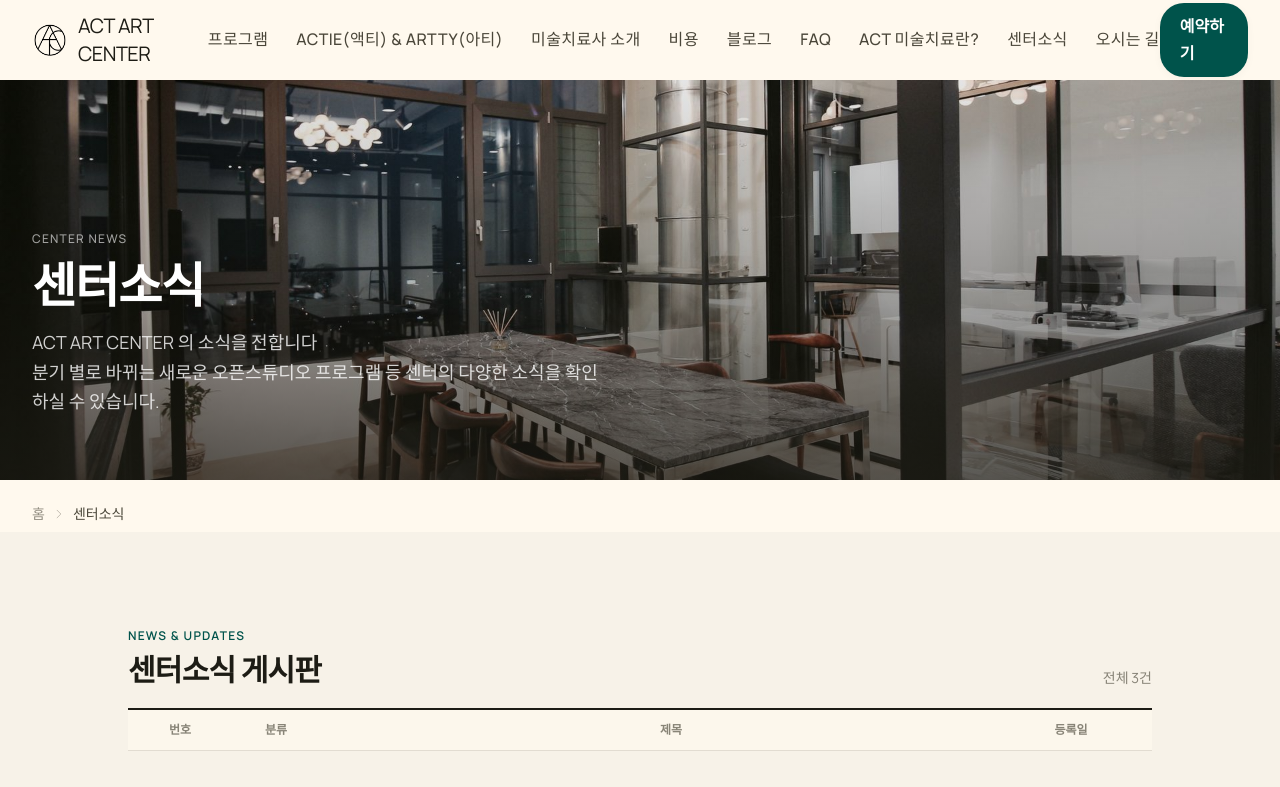
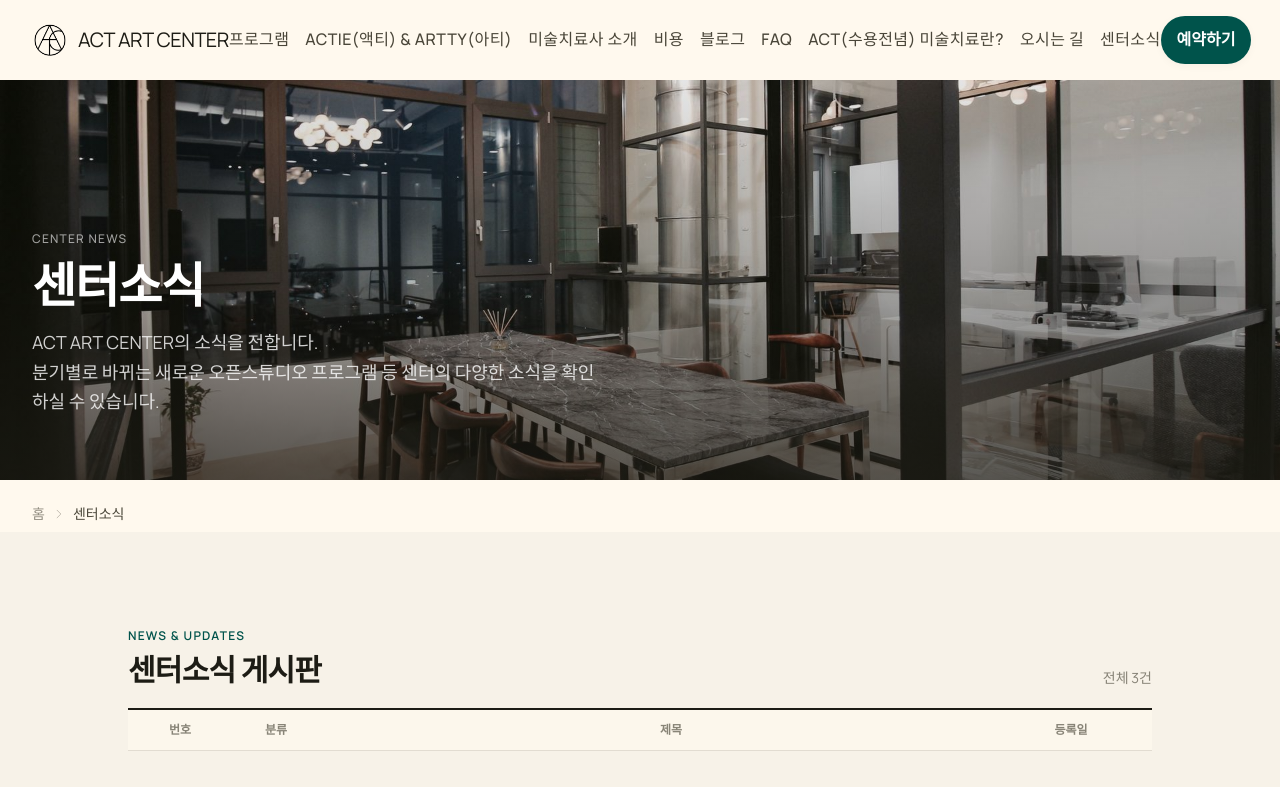
Before and after one commit to act-art-center/actartcenter.com, a Next.js app: page /news in a window 1280 px wide. Shown: the top 787 px of the page. Built offline with nearby package versions, Linux system fonts and the light colour scheme.

Commit message:
Refine center news navigation

```diff
--- a/src/app/news/page.tsx
+++ b/src/app/news/page.tsx
@@ -96,9 +96,9 @@ export default function NewsPage() {
         title="센터소식"
         subtitle={
           <>
-            ACT ART CENTER 의 소식을 전합니다
+            ACT ART CENTER의 소식을 전합니다.
             <br />
-            분기 별로 바뀌는 새로운 오픈스튜디오 프로그램 등 센터의 다양한 소식을 확인하실 수 있습니다.
+            분기별로 바뀌는 새로운 오픈스튜디오 프로그램 등 센터의 다양한 소식을 확인하실 수 있습니다.
           </>
         }
         label="Center News"
--- a/src/components/layout/Header.tsx
+++ b/src/components/layout/Header.tsx
@@ -8,15 +8,15 @@ import { HeaderScroll } from "./HeaderScroll";
 export function Header() {
   return (
     <HeaderScroll>
-      <Container className="flex items-center justify-between h-16 lg:h-20">
-        <Link href="/" className="flex items-center gap-2.5 text-night">
+      <Container className="flex max-w-[1440px] items-center justify-between h-16 lg:h-20">
+        <Link href="/" className="flex shrink-0 items-center gap-2.5 whitespace-nowrap text-night">
           <Logo className="w-8 h-8 lg:w-9 lg:h-9" />
           <span className="font-[var(--font-display)] text-lg lg:text-xl tracking-tight">
             {SITE_NAME}
           </span>
         </Link>
 
-        <nav className="hidden lg:flex items-center gap-5 xl:gap-7" aria-label="메인 메뉴">
+        <nav className="hidden xl:flex items-center gap-4 2xl:gap-6" aria-label="메인 메뉴">
           {NAV_ITEMS.map((item) => (
             <Link
               key={item.href}
@@ -28,10 +28,10 @@ export function Header() {
           ))}
         </nav>
 
-        <div className="hidden lg:block">
+        <div className="hidden shrink-0 xl:block">
           <Link
             href="/booking"
-            className="inline-flex items-center px-5 py-2.5 bg-primary-500 text-white text-[var(--text-small)] font-semibold rounded-lg hover:bg-primary-600 transition-all duration-200 hover:scale-[1.02] shadow-[var(--shadow-sm)]"
+            className="inline-flex items-center whitespace-nowrap px-4 2xl:px-5 py-2.5 bg-primary-500 text-white text-[var(--text-small)] font-semibold rounded-lg hover:bg-primary-600 transition-all duration-200 hover:scale-[1.02] shadow-[var(--shadow-sm)]"
           >
             예약하기
           </Link>
--- a/src/components/layout/MobileNav.tsx
+++ b/src/components/layout/MobileNav.tsx
@@ -11,7 +11,7 @@ export function MobileNav() {
   const [open, setOpen] = useState(false);
 
   return (
-    <div className="lg:hidden">
+    <div className="xl:hidden">
       <Sheet open={open} onOpenChange={setOpen}>
         <SheetTrigger
           className="p-2 text-charcoal hover:text-primary-500 transition-colors"
--- a/src/lib/constants.ts
+++ b/src/lib/constants.ts
@@ -32,9 +32,9 @@ export const NAV_ITEMS = [
   { label: "비용", href: "/pricing" },
   { label: "블로그", href: "/blog" },
   { label: "FAQ", href: "/faq" },
-  { label: "ACT 미술치료란?", href: "/act-approach" },
+  { label: "ACT(수용전념) 미술치료란?", href: "/act-approach" },
+  { label: "오시는 길", href: "/contact" },
   { label: "센터소식", href: "/news" },
-  { label: "오시는 길", href: "/contact" },
 ] as const;
 
 /**
```
